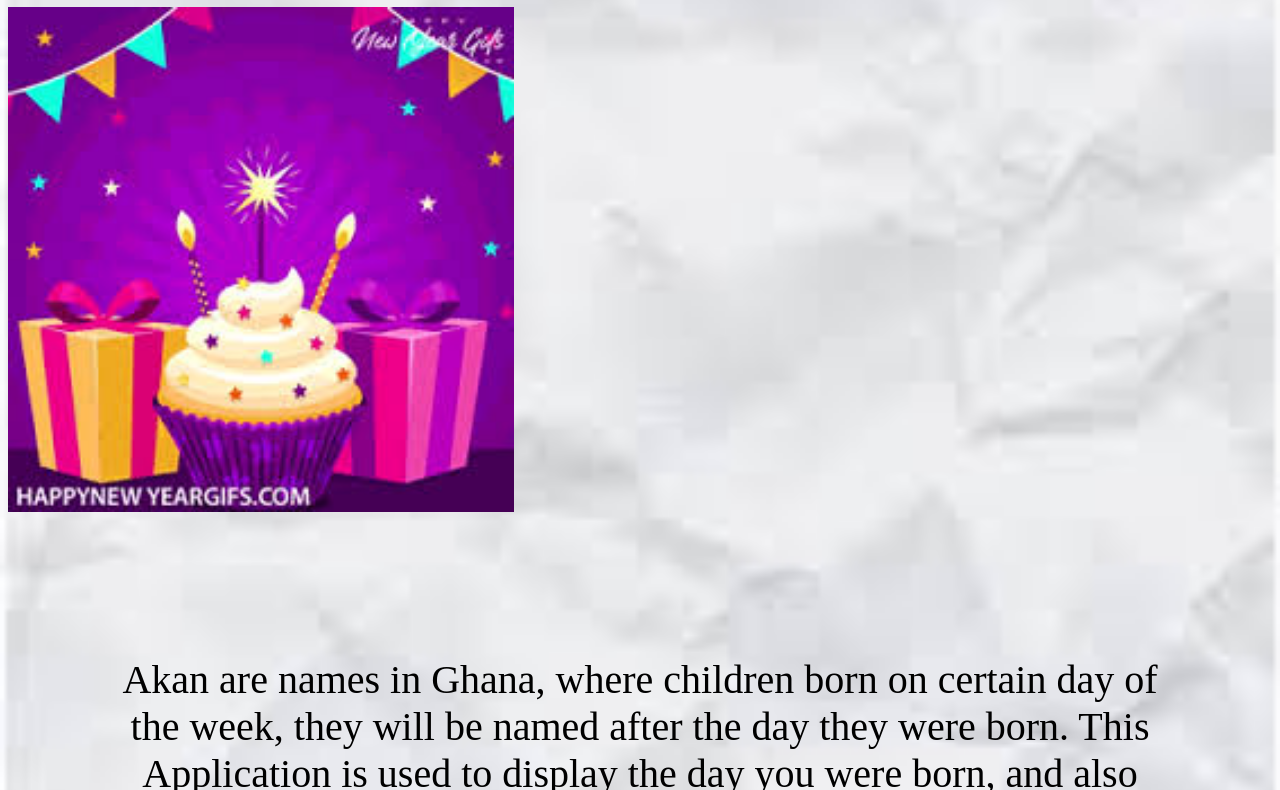
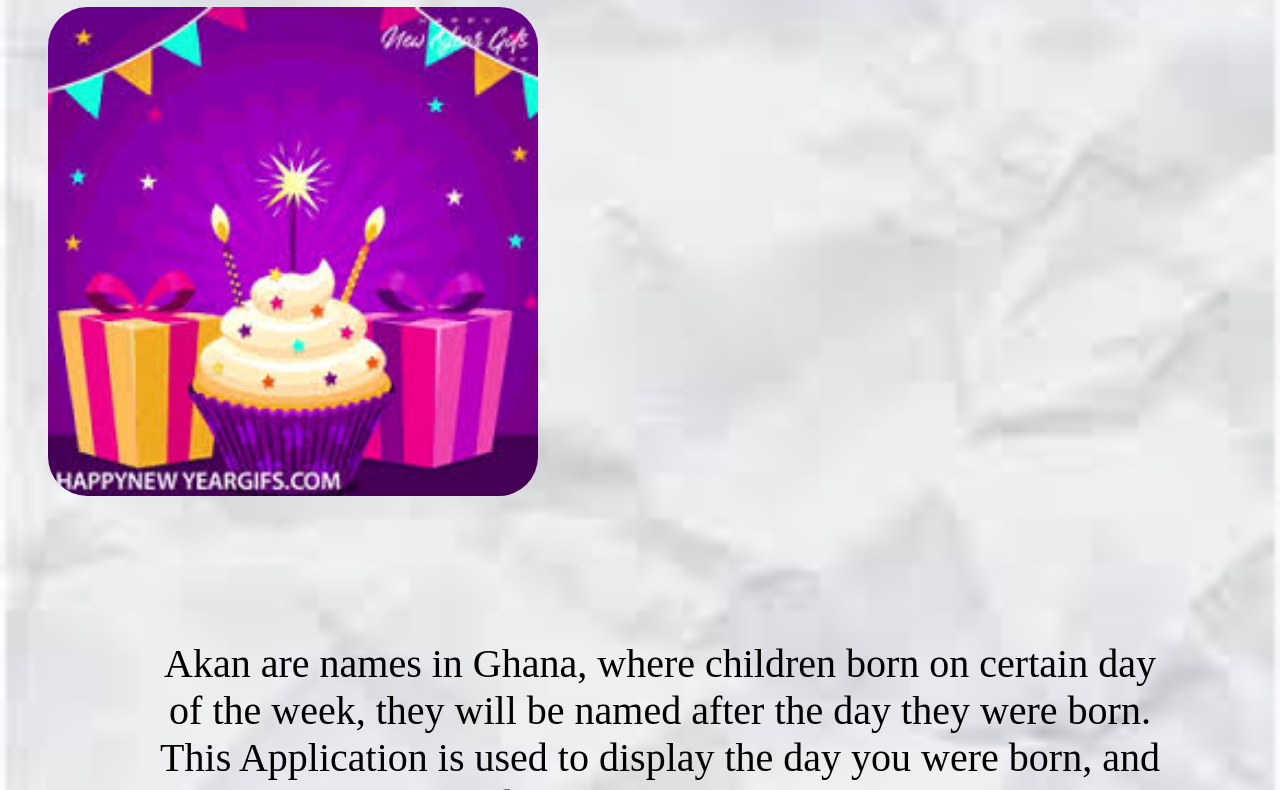
Before and after one commit to Gladys-nimo/Birthday, a plain HTML site: page index.html in a window 1280 px wide. Shown: the part 73-863 px from the top of the page. Drawn offline with Linux system fonts and the light colour scheme.

Commit message:
added a bootsrapstyle

```diff
--- a/css/style.css
+++ b/css/style.css
@@ -2,6 +2,8 @@ body{
     background-image: url(../img/download.jpeg);
     background-repeat: no-repeat;
     background-size: cover;
+    padding-left: 40px;
+    padding-bottom: 0px;
 
 }
 p{
@@ -24,3 +26,7 @@ h1{
         border-radius: 20px;
         box-shadow: 2px 2px 12px rgba(0, 0, 0, 2);
 }
+.img{
+    align-items: center;
+    border-radius: 8%;
+}
```
